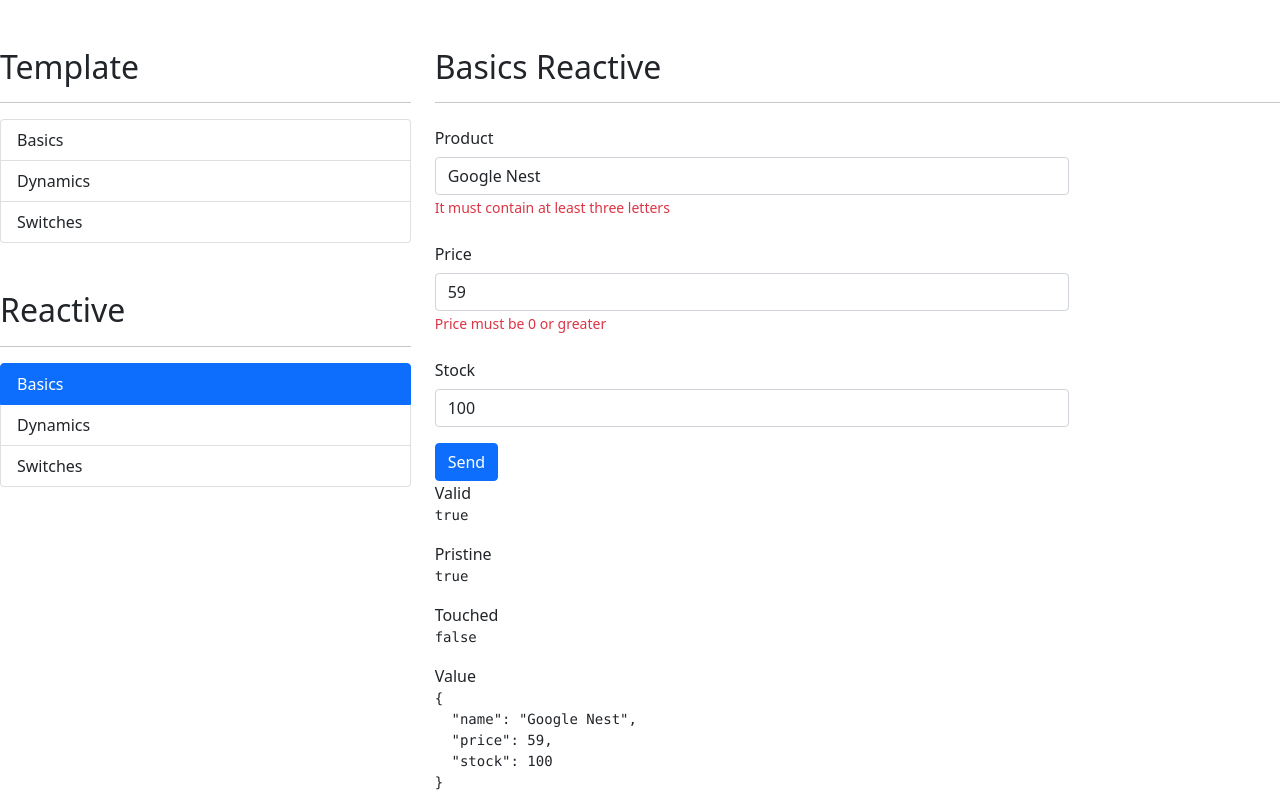
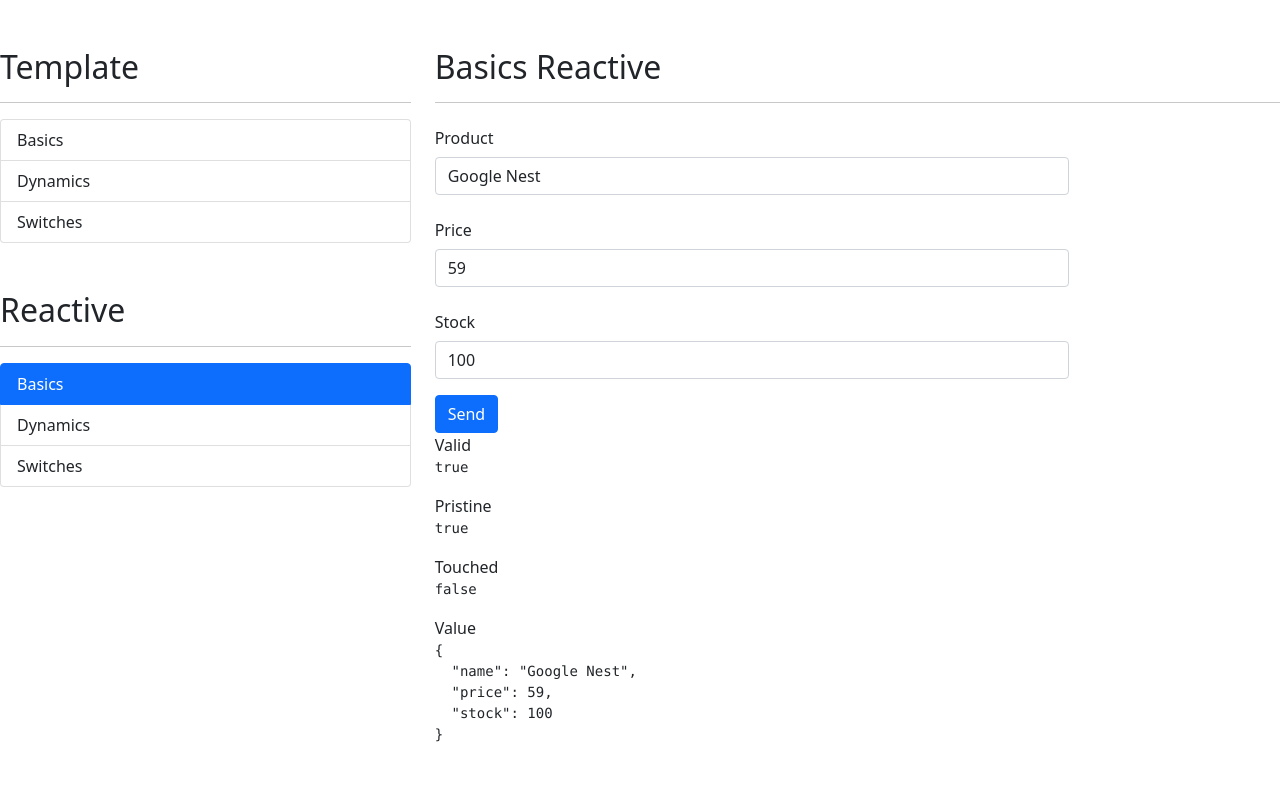
Before and after one commit to SergioGordillo/FormsAppAngular, an Angular app: page /reactive/basics in a window 1280 px wide. Built offline with nearby package versions, Linux system fonts and the light colour scheme.

Commit message:
Added error messages to basic reactive forms

```diff
--- a/src/app/reactive/basics/basics.component.html
+++ b/src/app/reactive/basics/basics.component.html
@@ -16,7 +16,7 @@
                            formControlName="name"
                            placeholder="Name of the product"/>
 
-                    <span
+                    <span *ngIf="validateField('name')"
                         class="form-text text-danger">
                         It must contain at least three letters
                     </span>
@@ -36,7 +36,8 @@
                            placeholder="Price of the product"/>
                 </div>
 
-            <span class="form-text text-danger">
+            <span  *ngIf="validateField('price')"
+                    class="form-text text-danger">
                     Price must be 0 or greater
             </span>
 
@@ -56,7 +57,12 @@
                 </div>
             </div>
 
-            <div class="row">
+            <span  *ngIf="validateField('stock')"
+                    class="form-text text-danger">
+            Stocks must be 0 or greater
+            </span>
+
+            <div class="row mt-3">
                 <div class="col">
                     <button type="submit"
                             class="btn btn-primary"
--- a/src/app/reactive/basics/basics.component.ts
+++ b/src/app/reactive/basics/basics.component.ts
@@ -23,4 +23,8 @@ export class BasicsComponent{
 
   constructor(private fb: FormBuilder) { }
 
+  validateField(field:string){
+    return this.myForm.controls[field].errors && this.myForm.controls[field].touched
+  }
+
 }
```
